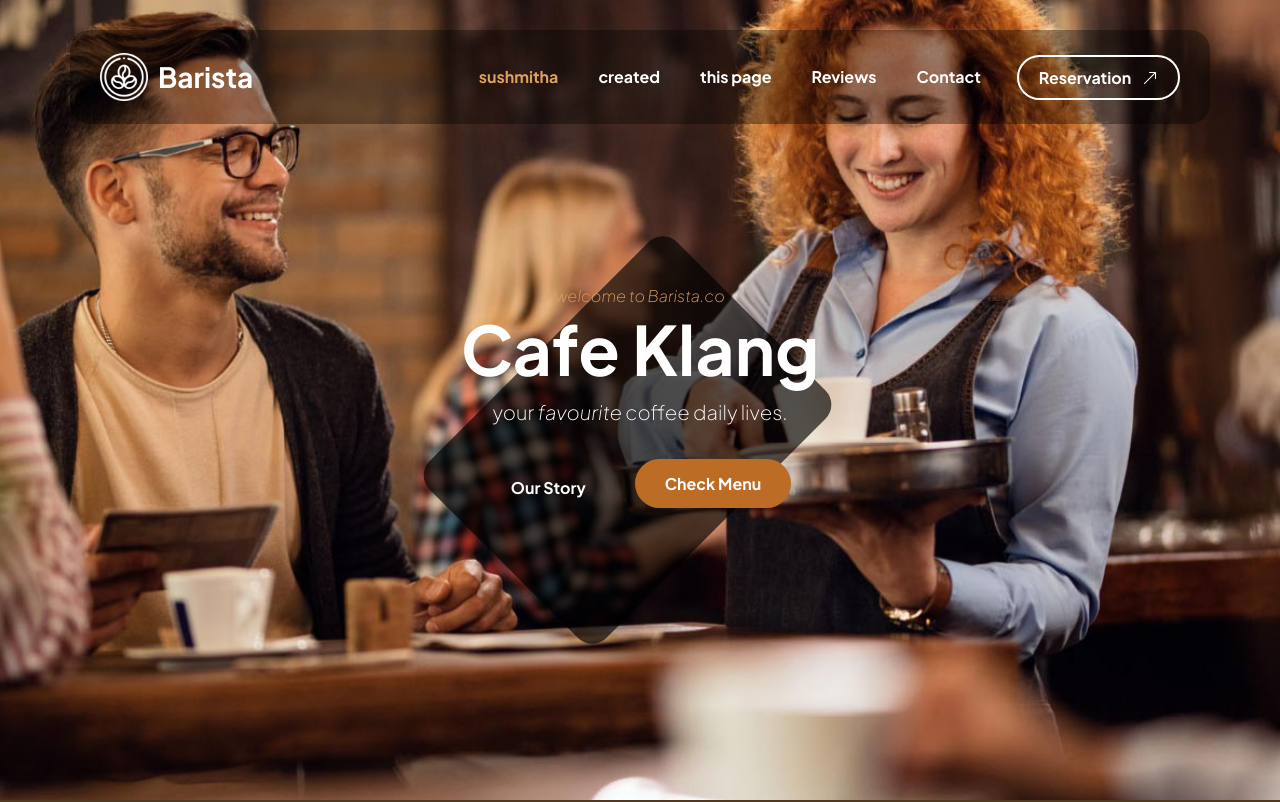
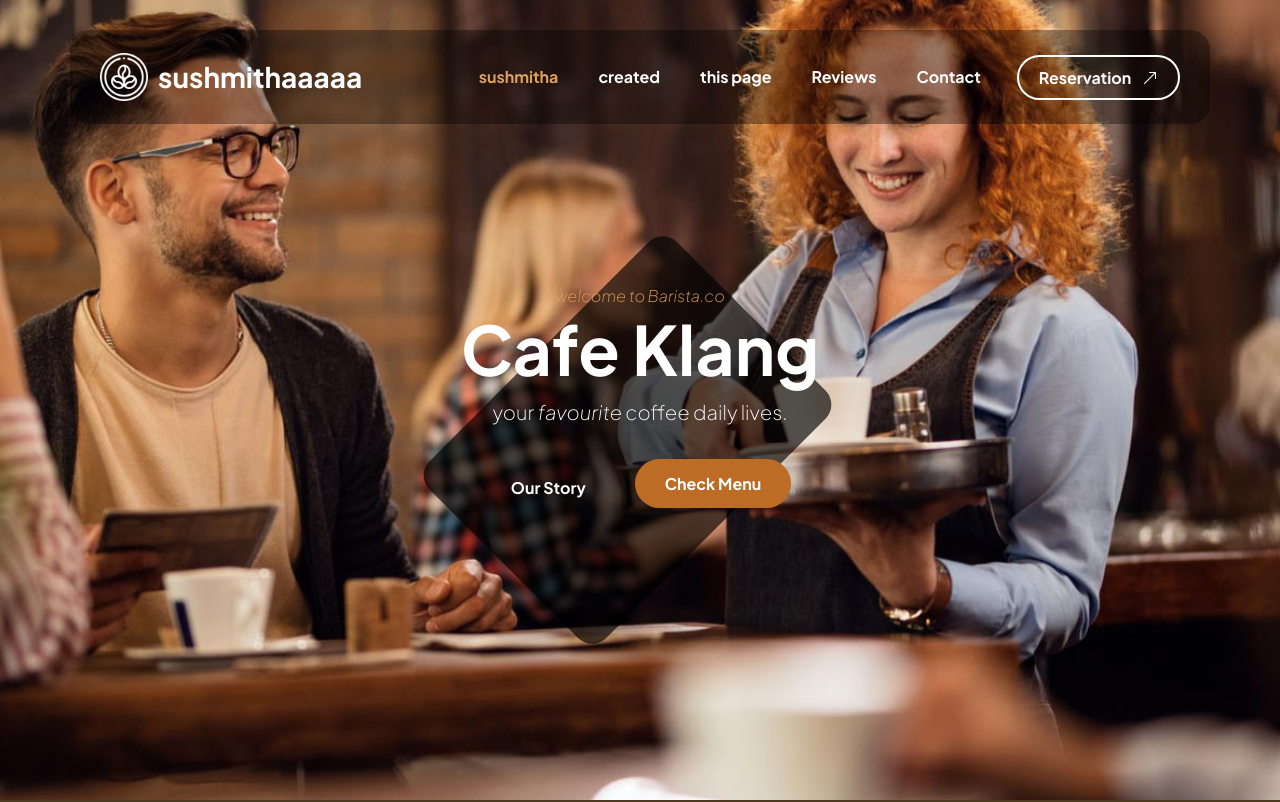
Before and after one commit to sushmithaa04/devops-project, a plain HTML site: page index.html in a window 1280 px wide. Shown: the top 802 px of the page. Drawn offline with Linux system fonts and the light colour scheme.

Commit message:
Update index.html

```diff
--- a/index.html
+++ b/index.html
@@ -42,7 +42,7 @@ Bootstrap 5 HTML CSS Template
                     <div class="container">
                         <a class="navbar-brand d-flex align-items-center" href="index.html">
                             <img src="images/coffee-beans.png" class="navbar-brand-image img-fluid" alt="Barista Cafe Template">
-                            Barista
+                            sushmithaaaaa
                         </a>
 
                         <button class="navbar-toggler" type="button" data-bs-toggle="collapse" data-bs-target="#navbarNav" aria-controls="navbarNav" aria-expanded="false" aria-label="Toggle navigation">
```
